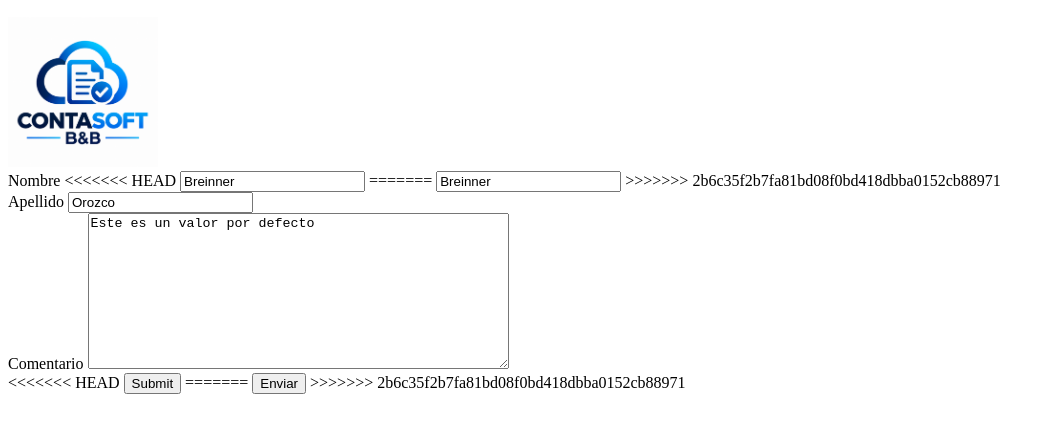
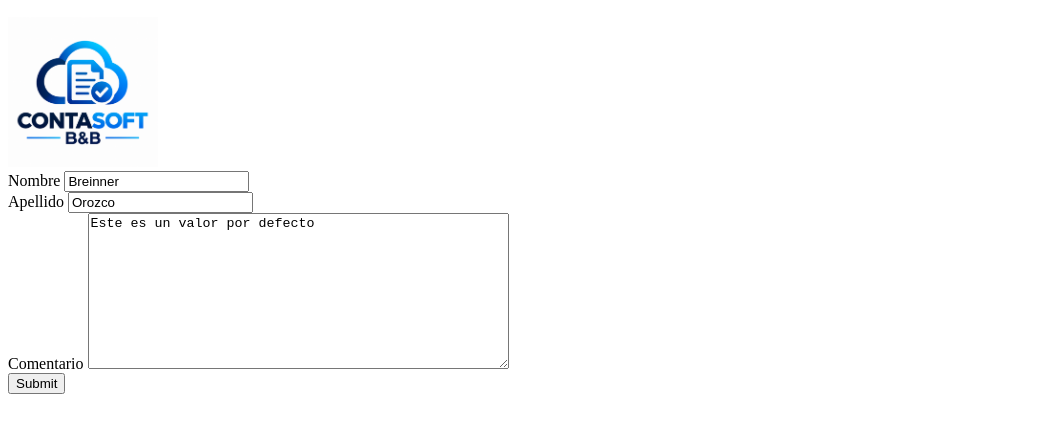
Before and after one commit to Breioro2004/PROYEC-NODE, a website: page JS-SENA/index.html in a window 1280 px wide. Shown: the part 110-542 px from the top of the page, without its empty margins (0-1053 px from the left). Drawn offline with Linux system fonts and the light colour scheme.

Commit message:
Cambié el placefolder de apellido

```diff
--- a/JS-SENA/index.html
+++ b/JS-SENA/index.html
@@ -10,23 +10,15 @@
     <img src="img/contasoft.png" width="150"/>
     <form action="/fomrulario" method="POST">
         <label for="nombre"> Nombre</label>
-<<<<<<< HEAD
         <input value="Breinner" type="text" id="nombre" name="nombre" placeholder="Stiven"/>
-=======
-        <input value="Breinner" type="text" id="nombre" name="nombre" placeholder="Breinner"/>
->>>>>>> 2b6c35f2b7fa81bd08f0bd418dbba0152cb88971
         <br>
         <label for="apellido"> Apellido</label>
-        <input value="Orozco" type="text" id="apellido" name="apellid" placeholder="Orozco"/>
+        <input value="Orozco" type="text" id="apellido" name="apellid" placeholder="Salas"/>
         <br>
         <label for="comentario">Comentario</label>
         <textarea cols="50" rows="10" id="comentario" placeholder="ingrese comentario" name="comentario">Este es un valor por defecto</textarea>
         <br>
-<<<<<<< HEAD
         <button type="submit">Submit</button>
-=======
-        <button type="submit">Enviar</button>
->>>>>>> 2b6c35f2b7fa81bd08f0bd418dbba0152cb88971
     </form>
 </body>
 </html>
```
